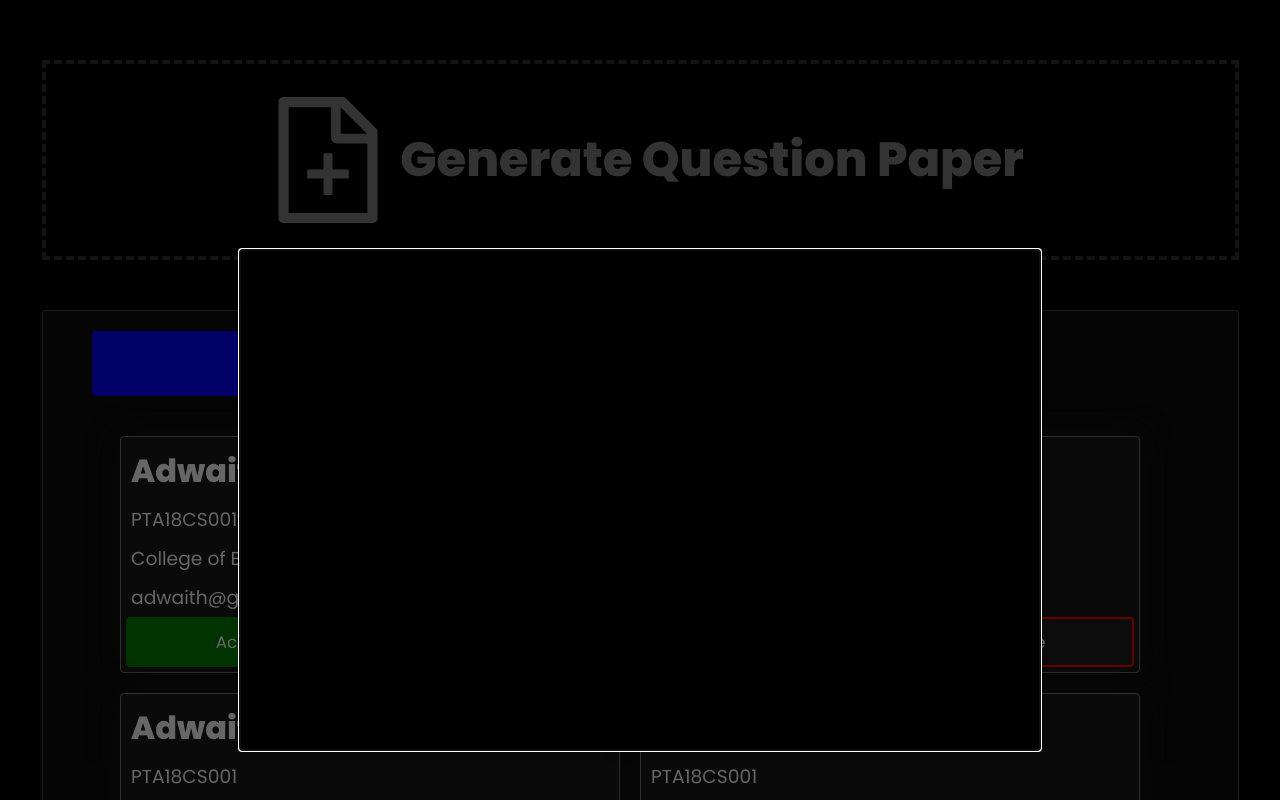
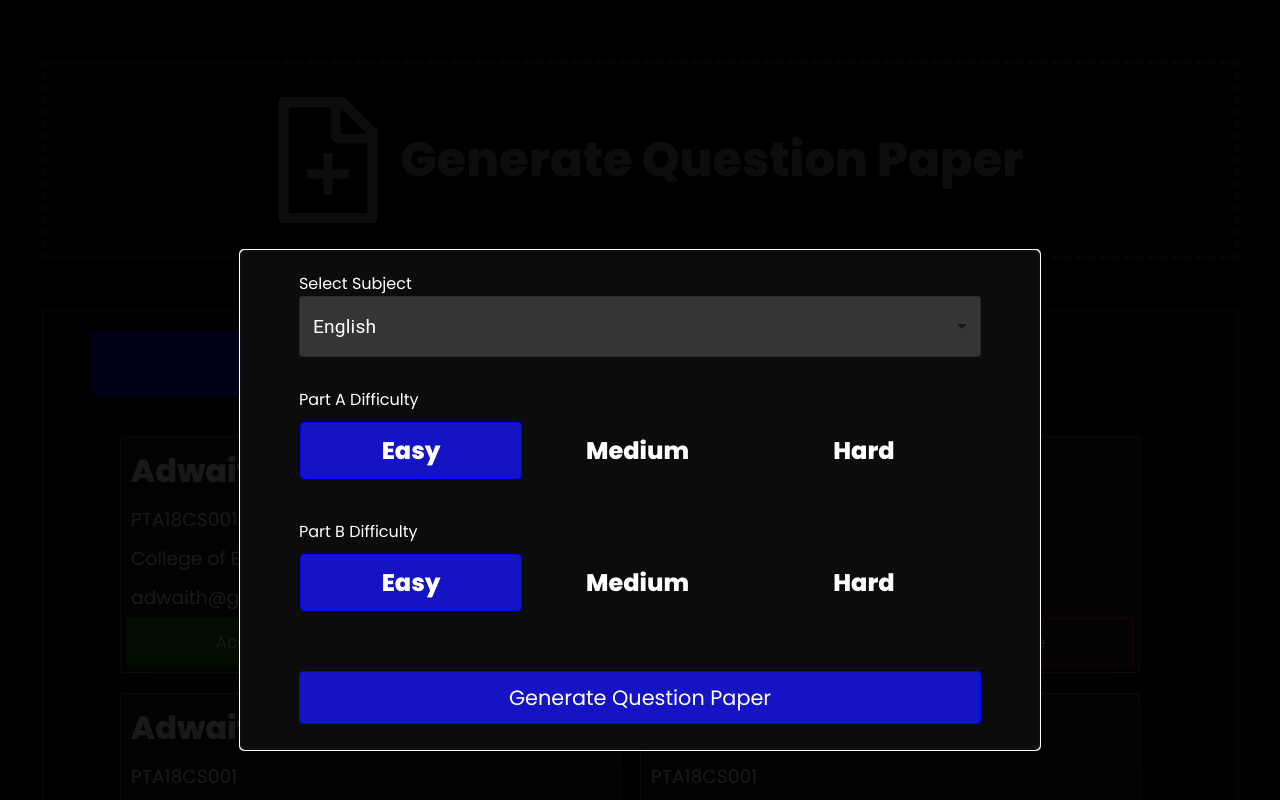
Before and after one commit to adwaithks/QpGenerator-Client, a React (Create React App) app: page /admin/dashboard in a window 1280 px wide. Both pictures are taken after a click on the element "Generate Question Paper". Shown: the top 800 px of the page. Built offline with nearby package versions, Linux system fonts and the light colour scheme.

Commit message:
admin dashboard completed

```diff
--- a/src/pages/AdminDashboard/AdminDashboard.jsx
+++ b/src/pages/AdminDashboard/AdminDashboard.jsx
@@ -8,15 +8,25 @@ import Modal from 'react-modal';
 
 
 function AdminDashboard() {
-
+  const [generating, setGenerating] = React.useState(false);
+  const [publish, setPublish] = React.useState(false);
   const [currentView, setCurrentView] = React.useState('pending');
-  const [subject, setSubject] = React.useState('');
-  const [partADiff, setPartADiff] = React.useState('');
-  const [partBDiff, setPartBDiff] = React.useState('');
+  const [subject, setSubject] = React.useState('English');
+  const [partADiff, setPartADiff] = React.useState('easy');
+  const [partBDiff, setPartBDiff] = React.useState('easy');
   const [modalIsOpen, setIsOpen] = React.useState(false);
+  const [previewIsOpen, setPreviewIsOpen] = React.useState(false);
 
   function openModal() {
     setIsOpen(true);
+  }
+
+  function openPreviewModal() {
+    setPreviewIsOpen(true);
+  }
+
+  function closePreviewModal() {
+    setPreviewIsOpen(false);
   }
 
   function closeModal() {
@@ -30,18 +40,44 @@ function AdminDashboard() {
   return (
     <div className='admin-dashboard'>
       <Modal
+        className='preview-modal'
+        isOpen={previewIsOpen}
+        onRequestClose={closePreviewModal}
+        style={{
+          overlay: {
+            backgroundColor: 'rgba(0, 0, 0, 0.9)'
+          }
+        }}
+      >
+        <div className='pdf-previewer'>
+          <h1>Nothing to Preview</h1>
+        </div>
+        <div className='publish-btn-container'>
+          {
+            publish ? (<button style={{ opacity: 0.7 }}>Publishing...</button>) : (<button onClick={() => {
+              setPublish(true);
+              setTimeout(() => { closePreviewModal() }, 3000);
+            }}>Publish</button>)
+          }
+        </div>
+      </Modal>
+
+
+      <Modal
         className="admin-qpgen-modal"
         isOpen={modalIsOpen}
         onRequestClose={closeModal}
         style={{
           overlay: {
-            backgroundColor: 'rgba(0, 0, 0, 0.6)'
+            backgroundColor: 'rgba(0, 0, 0, 0.9)'
           }
         }}
       >
+        <div className='sub-select-container'>
+          <h1>Select Subject</h1>
           <Select
             labelId="demo-simple-select-label"
-          id="demo-simple-select"
+            className='sub-select'
             value={subject}
             label="Age"
             onChange={handleChange}
@@ -50,6 +86,55 @@ function AdminDashboard() {
             <MenuItem value={'Physics'}>Physics</MenuItem>
             <MenuItem value={'Chemistry'}>Chemistry</MenuItem>
           </Select>
+        </div>
+        <div className='part-a-diff-container'>
+          <div className='part-a-head'>
+            <h1>Part A Difficulty</h1>
+          </div>
+          <div className='part-a-diff'>
+            {
+              partADiff == 'easy' ? (
+                <h1 className='part-a-active'>Easy</h1>
+              ) : (<h1 onClick={() => { setPartADiff('easy') }}>Easy</h1>)
+            }
+            {
+              partADiff == 'medium' ? (<h1 className='part-a-active'>Medium</h1>) : (<h1 onClick={() => { setPartADiff('medium') }}>Medium</h1>)
+            }
+            {
+              partADiff == 'hard' ? (<h1 className='part-a-active'>Hard</h1>) : (<h1 onClick={() => { setPartADiff('hard') }}>Hard</h1>)
+            }
+          </div>
+        </div>
+        <div className='part-b-diff-container'>
+          <div className='part-b-head'>
+            <h1>Part B Difficulty</h1>
+          </div>
+          <div className='part-b-diff'>
+            {
+              partBDiff == 'easy' ? (
+                <h1 className='part-b-active'>Easy</h1>
+              ) : (<h1 onClick={() => { setPartBDiff('easy') }}>Easy</h1>)
+            }
+            {
+              partBDiff == 'medium' ? (<h1 className='part-b-active'>Medium</h1>) : (<h1 onClick={() => { setPartBDiff('medium') }}>Medium</h1>)
+            }
+            {
+              partBDiff == 'hard' ? (<h1 className='part-b-active'>Hard</h1>) : (<h1 onClick={() => { setPartBDiff('hard') }}>Hard</h1>)
+            }
+          </div>
+        </div>
+        <div className='qp-publish-container'>
+          {
+            generating ? (<button style={{ opacity: 0.7 }}>Generating...Please Wait</button>) : (<button onClick={() => {
+              setGenerating(true);
+              setTimeout(() => {
+                closeModal();
+                openPreviewModal();
+              }, 3000);
+            }}>Generate Question Paper</button>)
+          }
+
+        </div>
       </Modal>
       <div className='qp-gen-container' onClick={() => { openModal() }}>
         <h1><AiOutlineFileAdd className='gen-qp-icon' />Generate Question Paper</h1>
--- a/src/pages/AdminDashboard/AdminDashboard.scss
+++ b/src/pages/AdminDashboard/AdminDashboard.scss
@@ -79,10 +79,142 @@
 }
 
 .admin-qpgen-modal {
-  background-color: black;
+  background-color: rgb(12, 12, 12);
+  border: rgb(73, 73, 73) solid 1px;
+  border-radius: 4px;
   position: absolute;
+  padding: 20px;
   left: 50%;
   transform: translate(-50%, 50%);
   width: 800px;
   height: 500px;
 }
+
+.part-b-head {
+  margin-top: 30px !important;
+}
+
+
+.part-a-head, .part-b-head {
+  width: 90%;
+  margin: auto;
+  h1 {
+    color: white;
+    font-weight: 400;
+    font-size: 1em;
+  }
+}
+
+.part-a-diff, .part-b-diff {
+  display: flex;
+  justify-content: center;
+  padding: 10px;
+  align-items: center;
+  h1 {
+    padding: 10px;
+    cursor: pointer;
+    margin-right: 5px;
+    border-radius: 4px;
+    font-size: 1.5em;
+    display: flex;
+    justify-content: center;
+    width: 30%;
+    color: white;
+  }
+}
+
+.qp-publish-container {
+  margin-top: 50px !important;
+  width: 90%;
+  margin: auto;
+  button {
+    background-color: rgb(20, 20, 197);
+    color: white;
+    font-size: 1.3em;
+    padding: 10px;
+    cursor: pointer;
+    width: 100%;
+    border-radius: 4px;
+    border: blue solid 1px;
+    outline: none;
+
+    &:hover {
+      opacity: 0.7;
+    }
+  }
+}
+
+.sub-select-container {
+  margin-bottom: 30px !important;
+  h1 {
+    color: white;
+    font-weight: 400;
+    font-size: 1em;
+    font-weight: 400;
+  }
+  width: 90%;
+  margin: auto;
+}
+
+.sub-select {
+  color: white !important;
+  font-size: 1.2em !important;
+  width: 100% !important;
+  background-color: rgb(53, 53, 53) !important;
+}
+
+.part-a-active, .part-b-active {
+  background-color: rgb(20, 20, 197);
+  color: white;
+    font-size: 1.3em;
+    padding: 10px;
+    cursor: pointer;
+    width: 100%;
+    border-radius: 4px;
+    border: blue solid 1px;
+    outline: none;
+}
+
+.preview-modal {
+  background-color: rgb(12, 12, 12);
+  border: rgb(73, 73, 73) solid 1px;
+  border-radius: 4px;
+  position: absolute;
+  padding: 20px;
+  left: 50%;
+  transform: translate(-50%, 50%);
+  width: 800px;
+  height: 500px;
+}
+
+.pdf-previewer {
+  width: 90%;
+  margin: auto;
+  height: 400px;
+  h1 {
+    display: flex;
+    justify-content: center;
+    align-items: center;
+    color: white;
+  }
+}
+
+.publish-btn-container {
+  width: 90%;
+  margin: auto;
+  button {
+    background-color: rgb(20, 20, 197);
+    color: white;
+      font-size: 1.3em;
+      padding: 10px;
+      cursor: pointer;
+      width: 100%;
+      border-radius: 4px;
+      border: blue solid 1px;
+      outline: none;
+
+      &:hover {
+        opacity: 0.7;
+      }
+  }
+}
```
Also changed, not shown: src/pages/TeacherDashboard/TeacherDashboard.jsx (added, +11 -0 lines), src/pages/TeacherDashboard/TeacherDashboard.scss (added). Lines whose indentation alone changed are shown as unchanged.
